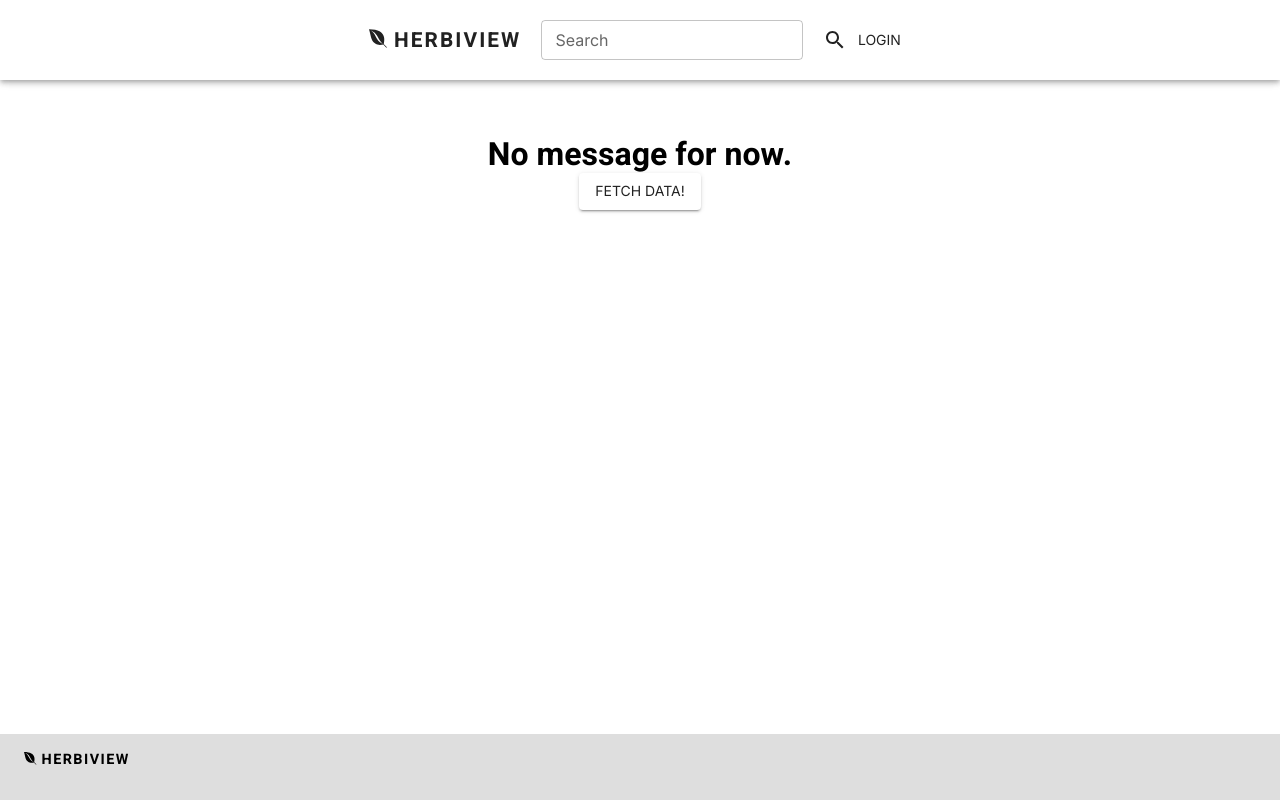
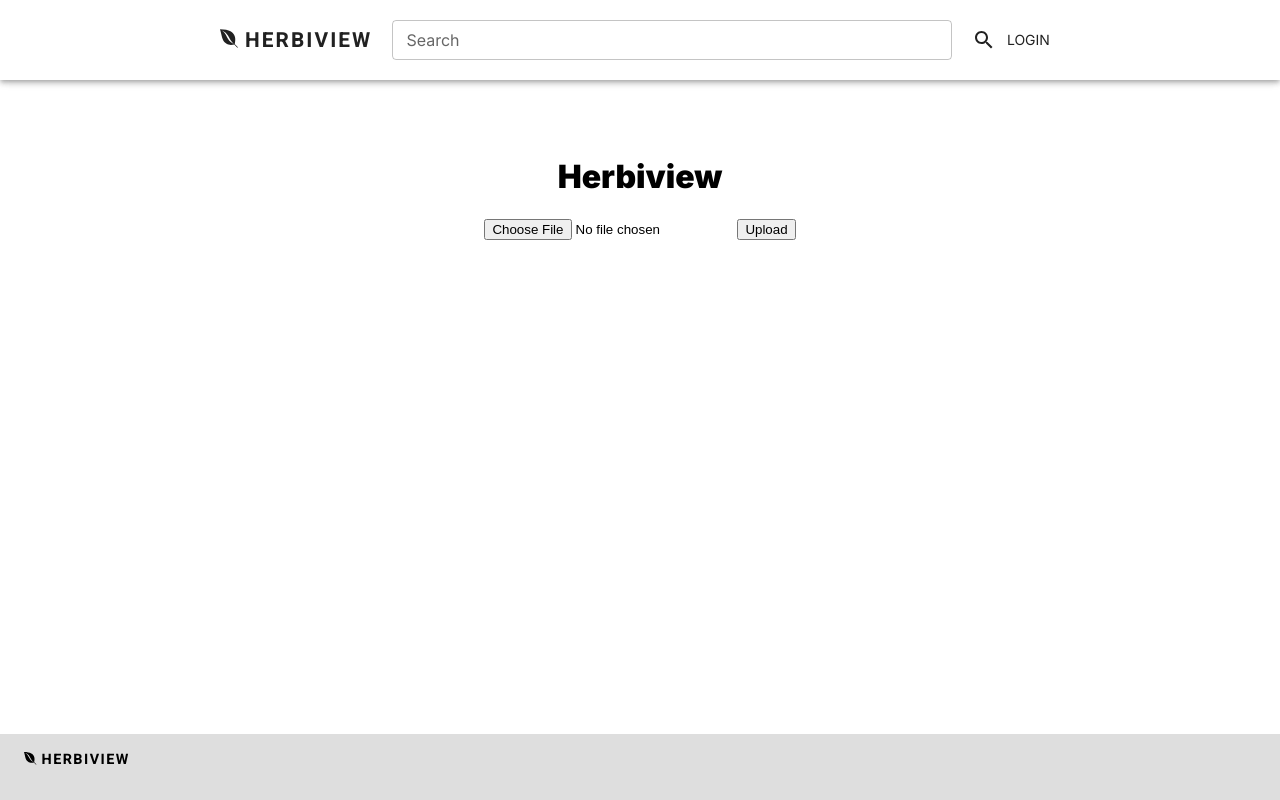
Before and after one commit to arismink/herbiview, a React (Create React App) app in the folder client/: page / in a window 1280 px wide. Built offline with nearby package versions, Linux system fonts and the light colour scheme.

Commit message:
merge with main

```diff
--- /dev/null
+++ b/client/jsconfig.json
@@ -0,0 +1,5 @@
+{
+  "compilerOptions": {
+    "baseUrl": "./src"
+  }
+}
--- a/client/src/App.jsx
+++ b/client/src/App.jsx
@@ -1,48 +1,25 @@
-import * as React from 'react';
-import ReactDOM from 'react-dom';
-
-import { Button, Typography } from '@mui/material';
-
-import { useState } from "react";
-import axios from 'axios';
 import './App.css';
+import useAppData from 'hooks/useAppData';
 
 import Nav from './components/Nav';
 import Footer from './components/Footer';
 
 
 function App() {
-  // Set up state information
-  const [state, setState] = useState({
-    message: "No message for now."
-  });
-
-  // useEffect(() => {
-
-  // }, []);
-
-  const fetchData = () => {
-    axios.get('/api/data') // You can simply make your requests to "/api/whatever you want"
-    .then((response) => {
-      // handle success
-      console.log(response.data) // The entire response from the Rails API
-
-      console.log(response.data.message) // Just the message
-      setState({
-        message: response.data.message
-      });
-    })
-  };
+  const { handleChange, handleSubmit } = useAppData();
 
   return (
 
     <div className="App">
+
       <Nav />
 
-        <Typography variant="h1">{ state.message }</Typography>
-        <Button variant="contained" onClick={fetchData} >
-          Fetch Data!
-        </Button>
+      <h1>Herbiview</h1>
+      <form onSubmit={handleSubmit}>
+        <input type='file' onChange={handleChange} />
+        <button type='submit'>Upload</button>
+      </form>
+
       <Footer />
 
     </div>
--- a/client/src/components/Nav.jsx
+++ b/client/src/components/Nav.jsx
@@ -116,7 +116,13 @@ export default function Nav() {
             >
               <FontAwesomeIcon icon={faEnvira} /> HERBIVIEW
             </Typography>
+
+          <Box sx={{
+            width: { md: 600 } }}>
+
             <Search/>
+
+          </Box>
             <SearchIcon/>
 
           <Box sx={{ display: { xs: 'none', md: 'flex' } }}>
--- a/client/src/components/Search.jsx
+++ b/client/src/components/Search.jsx
@@ -16,6 +16,7 @@ const SearchBar = ({setSearchQuery}) => (
       variant="outlined"
       placeholder="Search..."
       size="small"
+      fullWidth
     />
   </form>
 );
--- /dev/null
+++ b/client/src/helpers/fileReader.js
@@ -0,0 +1,10 @@
+export const convertImageToBase64 = (file) => {
+  return new Promise((resolve, reject) => {
+    const reader = new FileReader();
+    reader.onload = (event) => {
+      const res = event.target.result;
+      resolve(res);
+    }
+    reader.readAsDataURL(file)
+  });
+}
--- /dev/null
+++ b/client/src/hooks/useAppData.js
@@ -0,0 +1,29 @@
+import { useState } from "react";
+import axios from "axios";
+import { convertImageToBase64 } from "helpers/fileReader";
+
+export default function useAppData() {
+  const [state, setState] = useState({
+    file: {},
+  });
+
+  const sendToPlantAPI = () => {
+    convertImageToBase64(state.file).then((base64file) => {
+      axios.post("api/identify", { base64file })
+      .then(res => {
+        console.log(res.data);
+      });
+    });
+  };
+
+  const handleSubmit = (e) => {
+    e.preventDefault();
+    sendToPlantAPI();
+  };
+
+  const handleChange = (e) => {
+    setState((prev) => ({ ...prev, file: e.target.files[0] }));
+  };
+
+  return { handleChange, handleSubmit };
+}
```
Also changed, not shown: 2 other files (tests, documents, lock files or other folders). Lines whose indentation alone changed are shown as unchanged.
